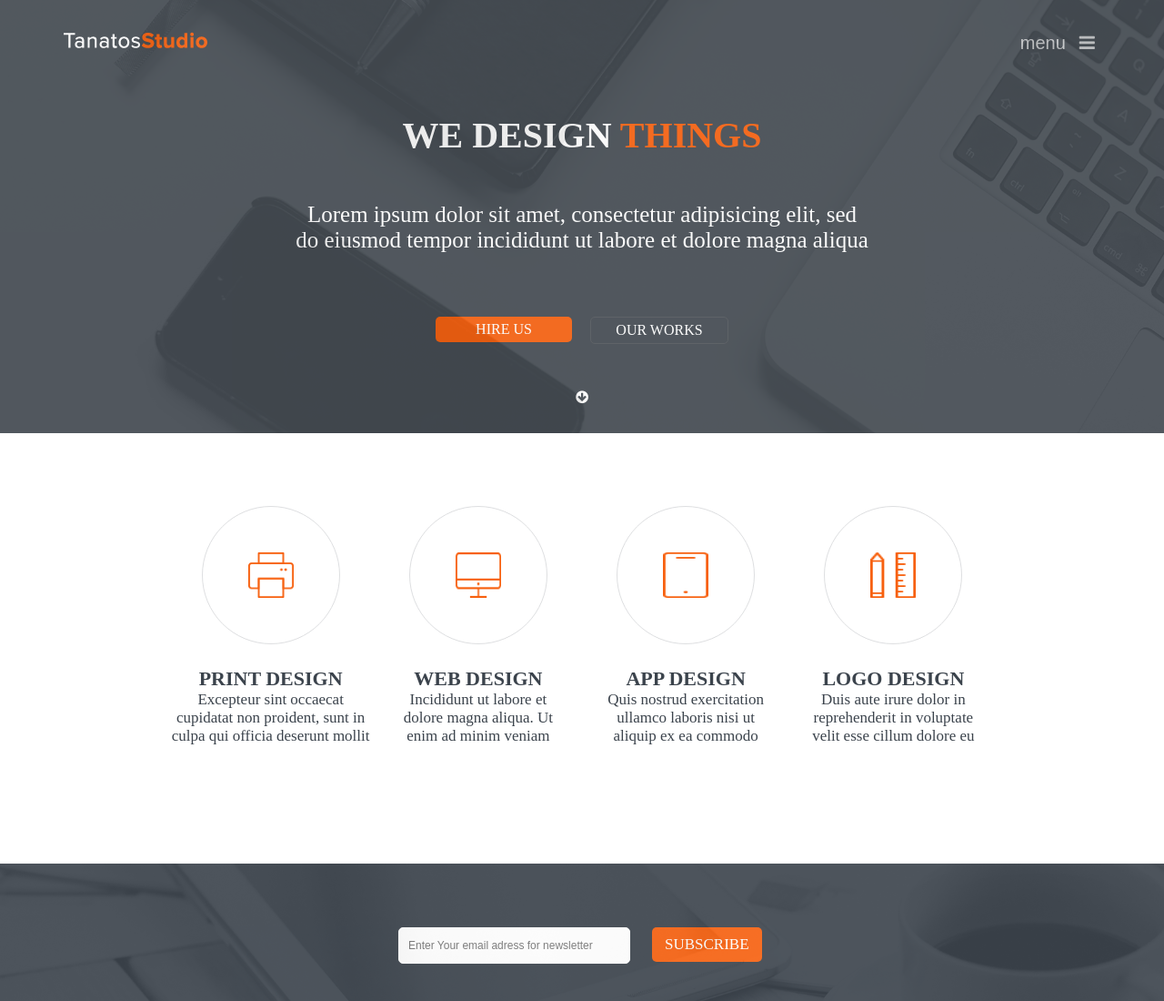
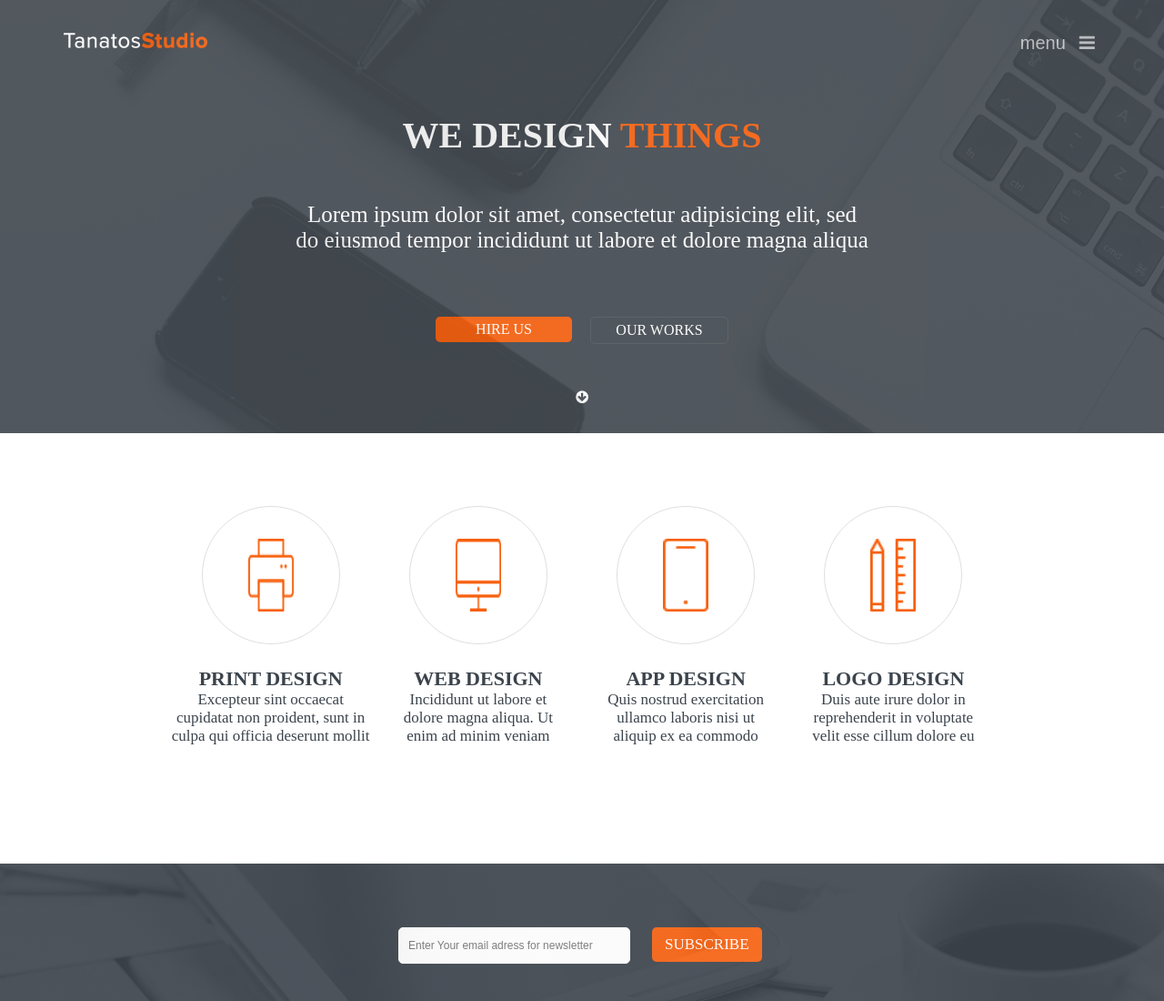
Before and after one commit to duruliu72/tanatos, a plain HTML site: page index.html in a window 1280 px wide. Shown: the top 1100 px of the page at 91% size. Drawn offline with Linux system fonts and the light colour scheme.

Commit message:
Tanatos first Change in 22-8-2017

```diff
--- a/css/style.css
+++ b/css/style.css
@@ -280,6 +280,7 @@ a.hbtn {
 .design_iten {
     width: 100%;
     margin-bottom: 50px;
+    transition: all 1s linear;
 }
 
 .design_iten:last-child {
@@ -297,16 +298,23 @@ a.hbtn {
     display: flex;
     justify-content: center;
     align-items: center;
+    transition: all 2s linear;
+}
+
+.design_iten:hover {
+    transform: scale(1.05) translateY(-30px);
 }
 
 .design_img img {
     width: 50px;
-    height: 50px;
+    height: 80px;
+    cursor: pointer;
 }
 
 .design_txt {
     padding: 0px 2px;
     box-sizing: border-box;
+    transition: all 2s linear;
 }
 
 .design_txt h1 {
```
